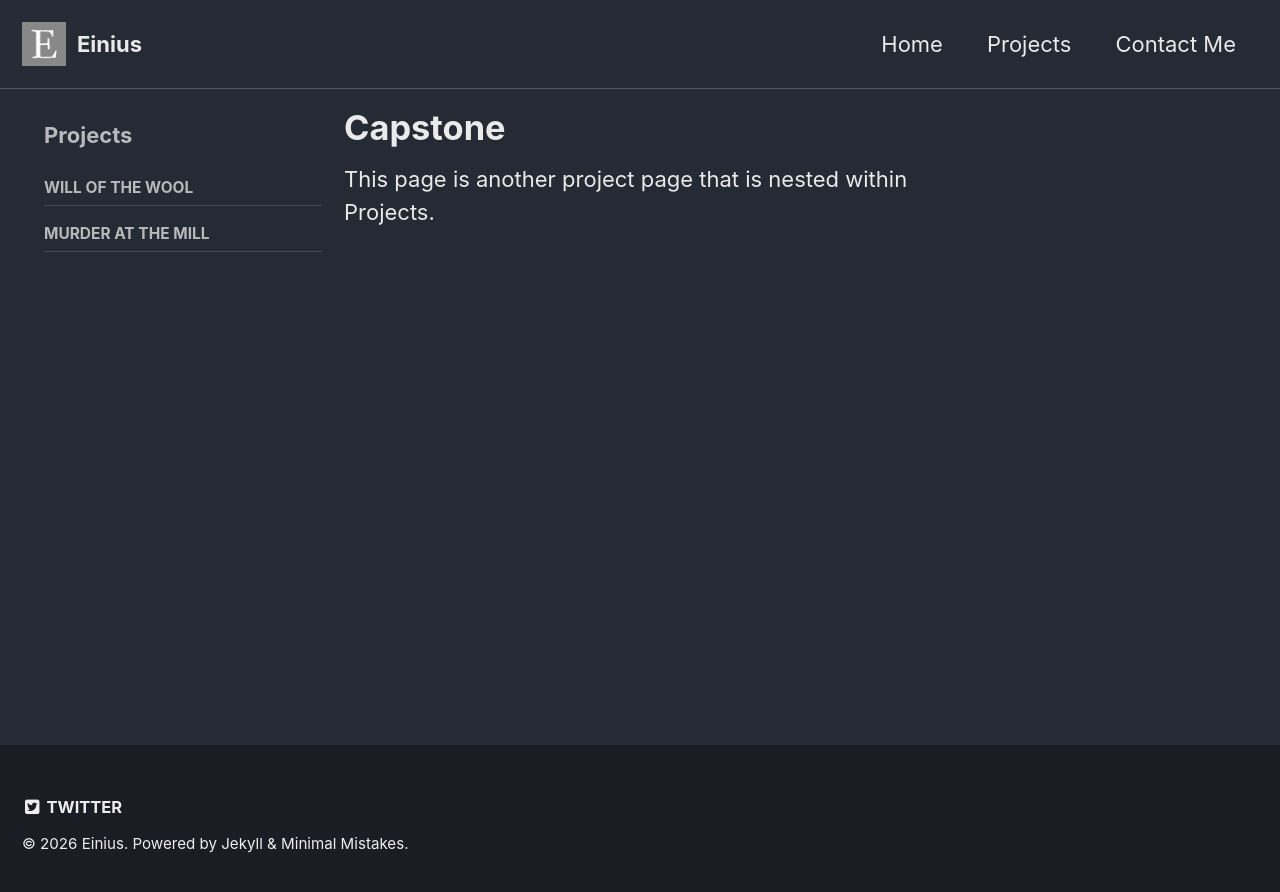
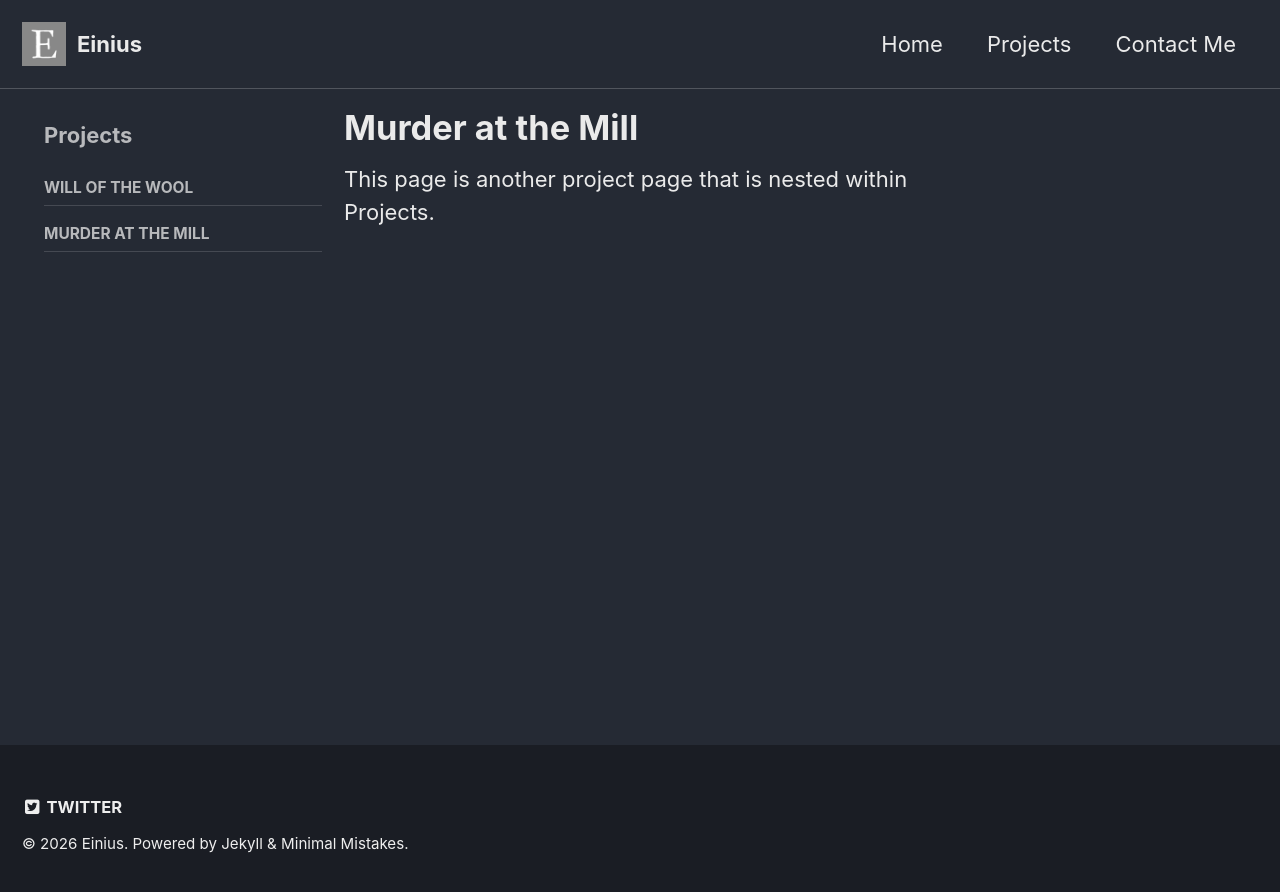
Before and after one commit to Einiuss/Einiuss.github.io, a Jekyll site: the page built from _pages/projects-capstone.md, in a window 1280 px wide. Shown: the top 892 px of the page. Built offline with Jekyll 4.4.1, drawn with Linux system fonts in a browser that asks for light colours.

Commit message:
Rename project title and permalink to 'Murder at the Mill'

```diff
--- a/_pages/projects-capstone.md
+++ b/_pages/projects-capstone.md
@@ -1,7 +1,7 @@
 ---
-title: "Capstone"
+title: "Murder at the Mill"
 layout: single
-permalink: /projects/capstone/
+permalink: /projects/murder-at-the-mill/
 sidebar:
   title: "Projects"
   nav:
```
